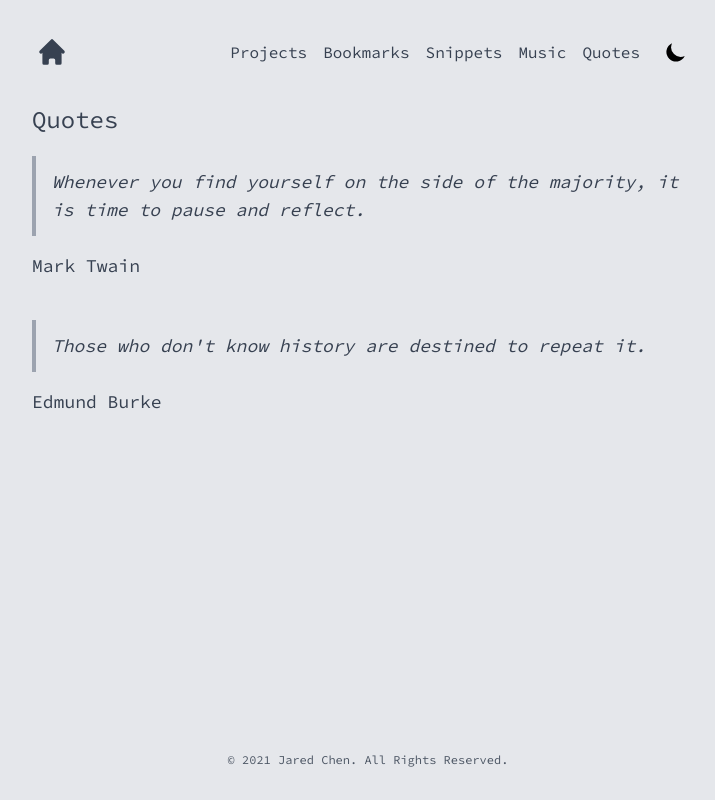
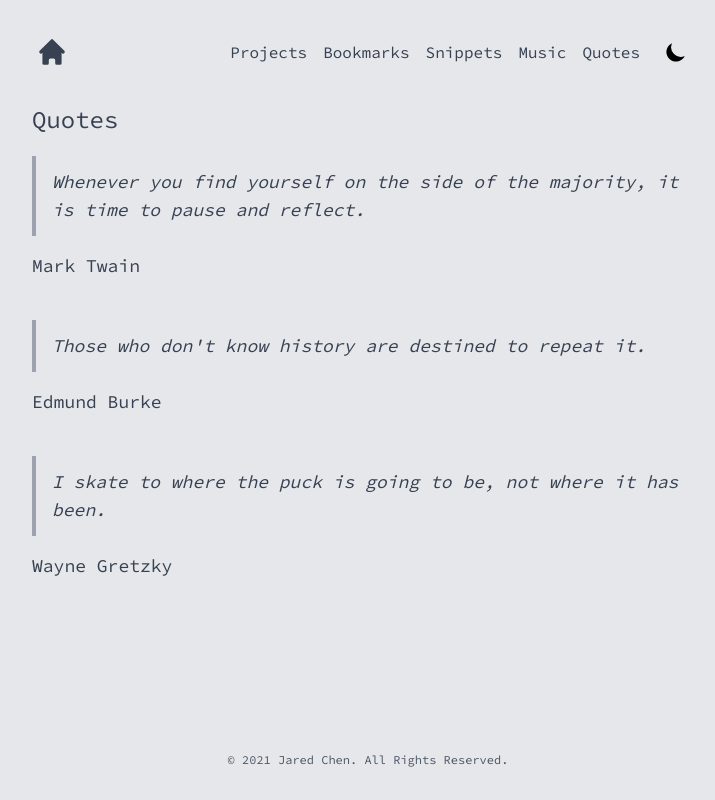
Before and after one commit to destroymayor/jared, a Next.js app: page /quotes in a window 1280 px wide. Shown: the whole page, without its empty margins (272-987 px from the left). Built offline with nearby package versions, Linux system fonts and the light colour scheme.

Commit message:
feat(data/quotes): Add quote item

```diff
--- a/src/data/quotes.js
+++ b/src/data/quotes.js
@@ -8,6 +8,10 @@ const data = [
     author: 'Edmund Burke',
     quote: `Those who don't know history are destined to repeat it.`,
   },
+  {
+    author: 'Wayne Gretzky',
+    quote: 'I skate to where the puck is going to be, not where it has been.',
+  },
 ];
 
 export default data;
```
